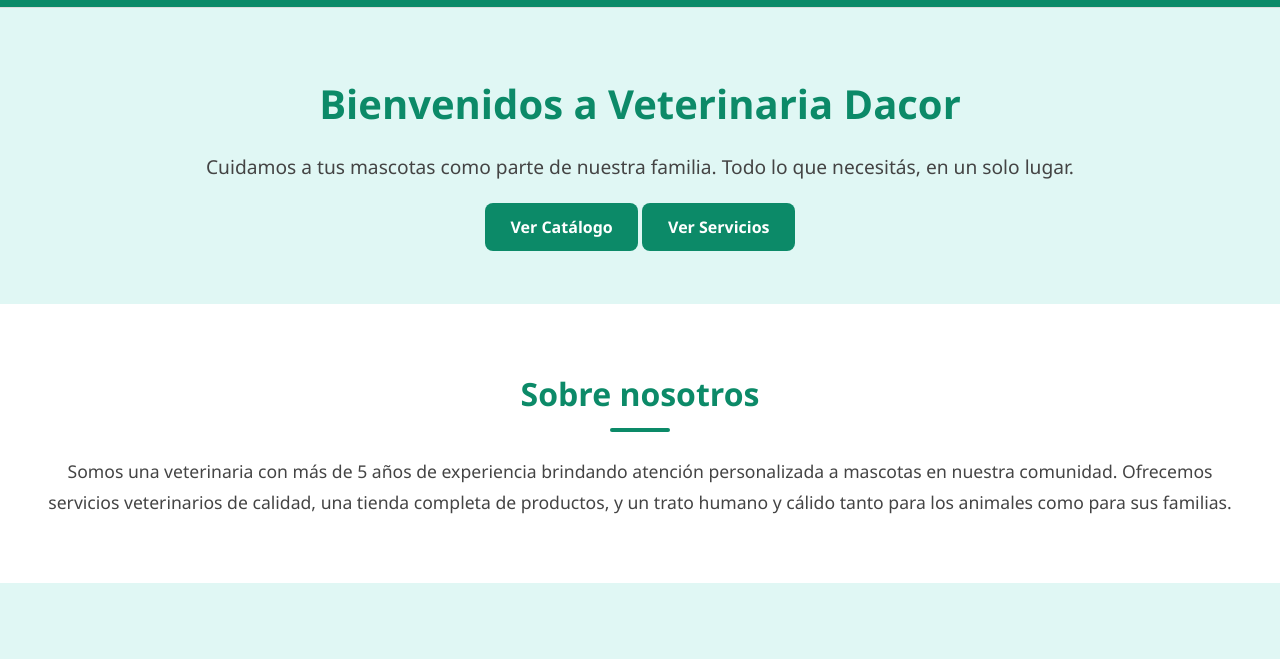
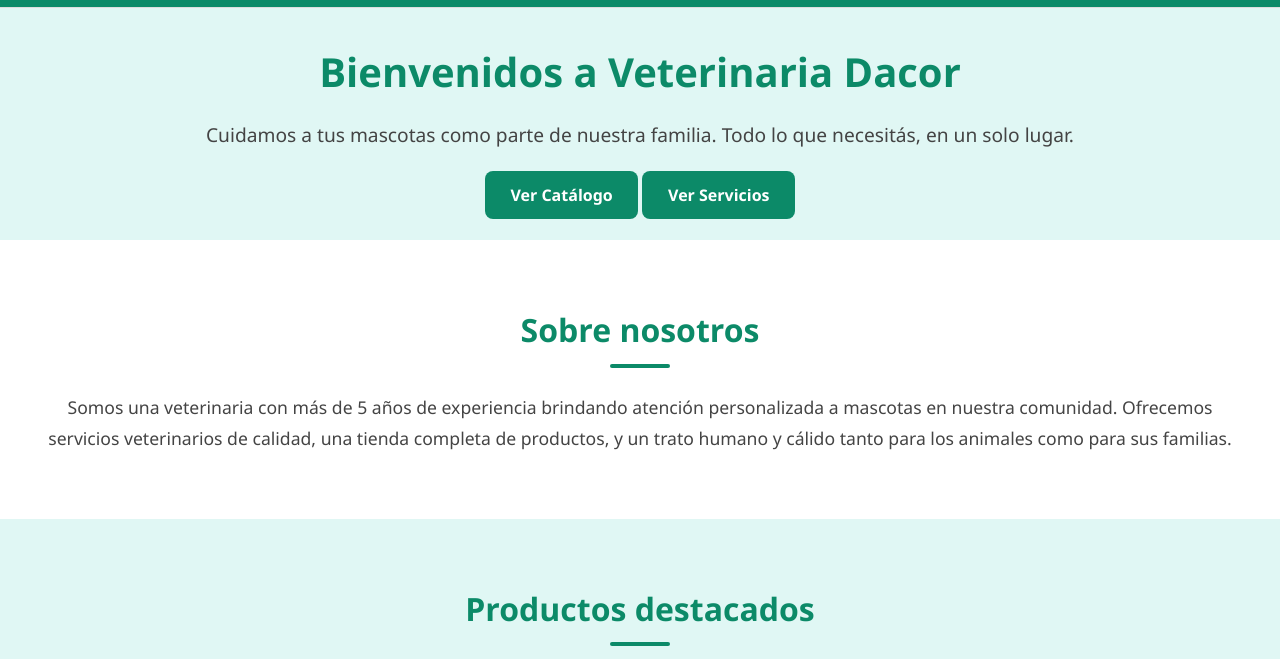
Before and after one commit to ignabelitzky/veterinaria-dacor, a plain HTML site: page index.html in a window 1280 px wide. Shown: the part 63-722 px from the top of the page. Drawn offline with Linux system fonts and the light colour scheme.

Commit message:
Cambio menor en estilos.css

```diff
--- a/css/estilos.css
+++ b/css/estilos.css
@@ -91,7 +91,7 @@ header {
   flex-direction: column;
   align-items: center;
   text-align: center;
-  padding: 4rem 2rem;
+  padding: 2rem 2rem;
   background-color: #e0f7f4;
 }
 
```
